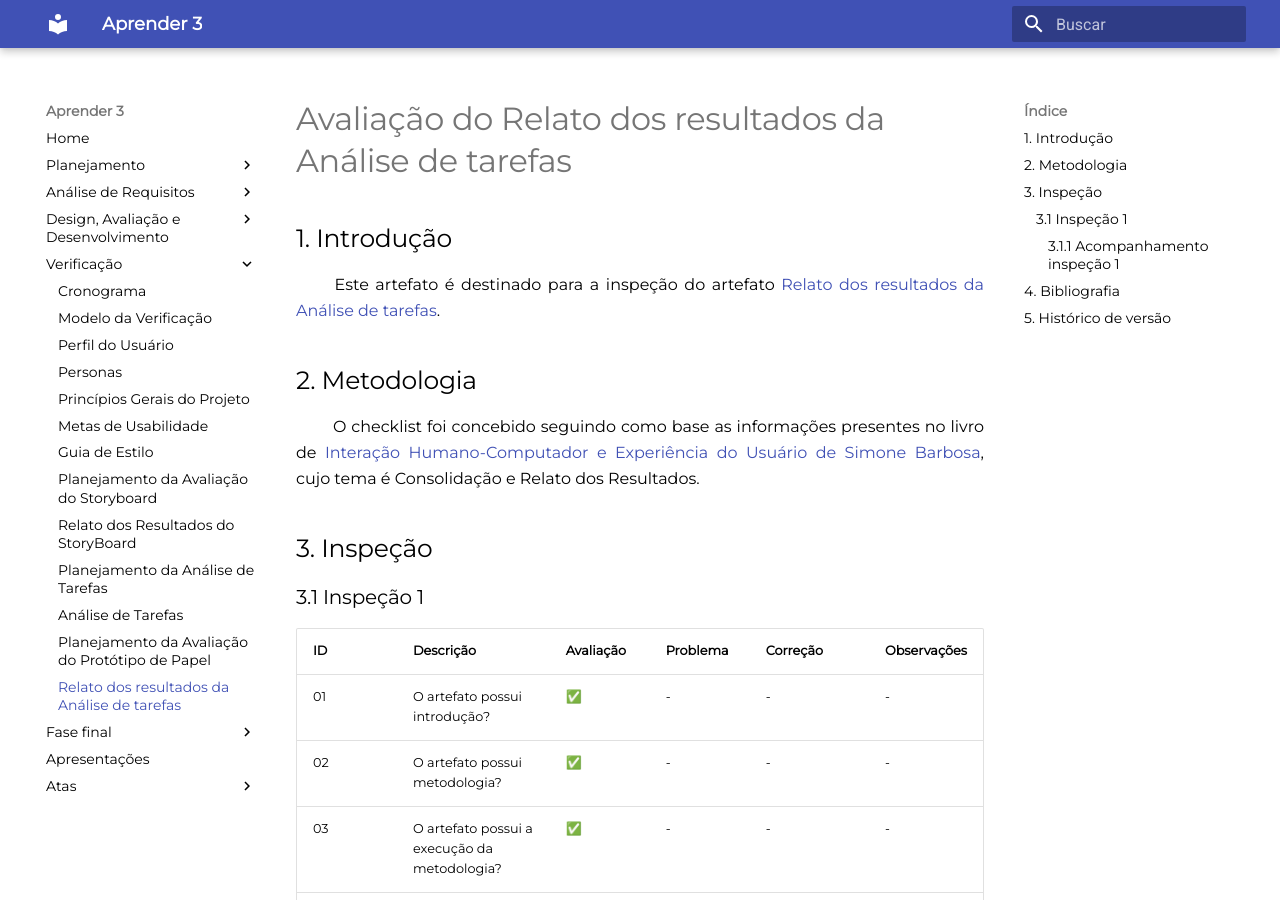
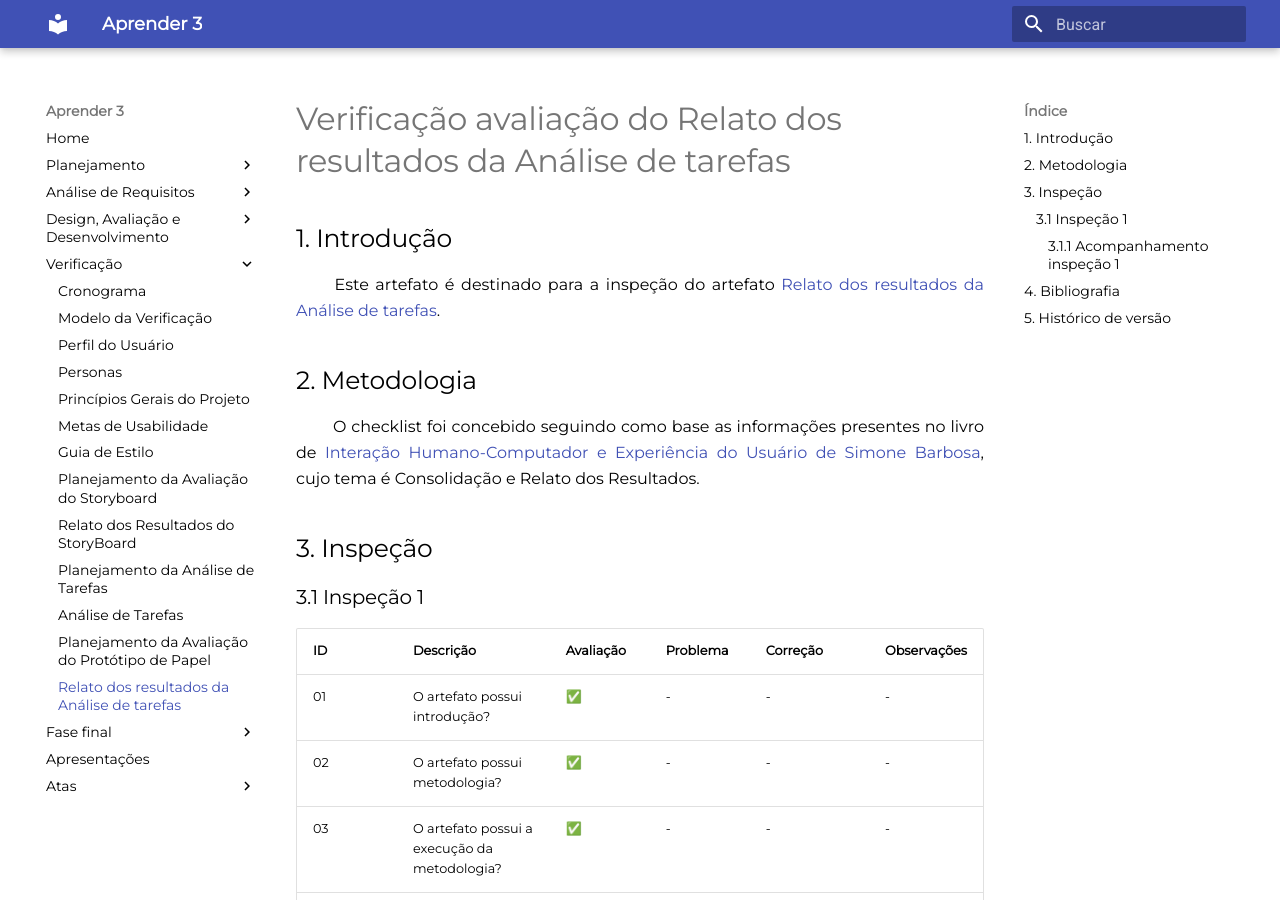
Before and after one commit to mdsreq-fga-unb/2022.2-Aprender3, an MkDocs documentation site: the page built from docs/Avaliacao/verificacao_relato_resultados_analise_tarefas.md, in a window 1280 px wide and 900 px high. Built offline with MkDocs 1.6.1 and Material for MkDocs 9.7.7, drawn with Linux system fonts in a browser that asks for light colours.

Commit message:
Update verificacao_relato_resultados_analise_tarefas.md

```diff
--- a/docs/Avaliacao/verificacao_relato_resultados_analise_tarefas.md
+++ b/docs/Avaliacao/verificacao_relato_resultados_analise_tarefas.md
@@ -1,4 +1,4 @@
-# Avaliação do Relato dos resultados da Análise de tarefas
+# Verificação avaliação do Relato dos resultados da Análise de tarefas
 
 ## 1. Introdução
 
```
